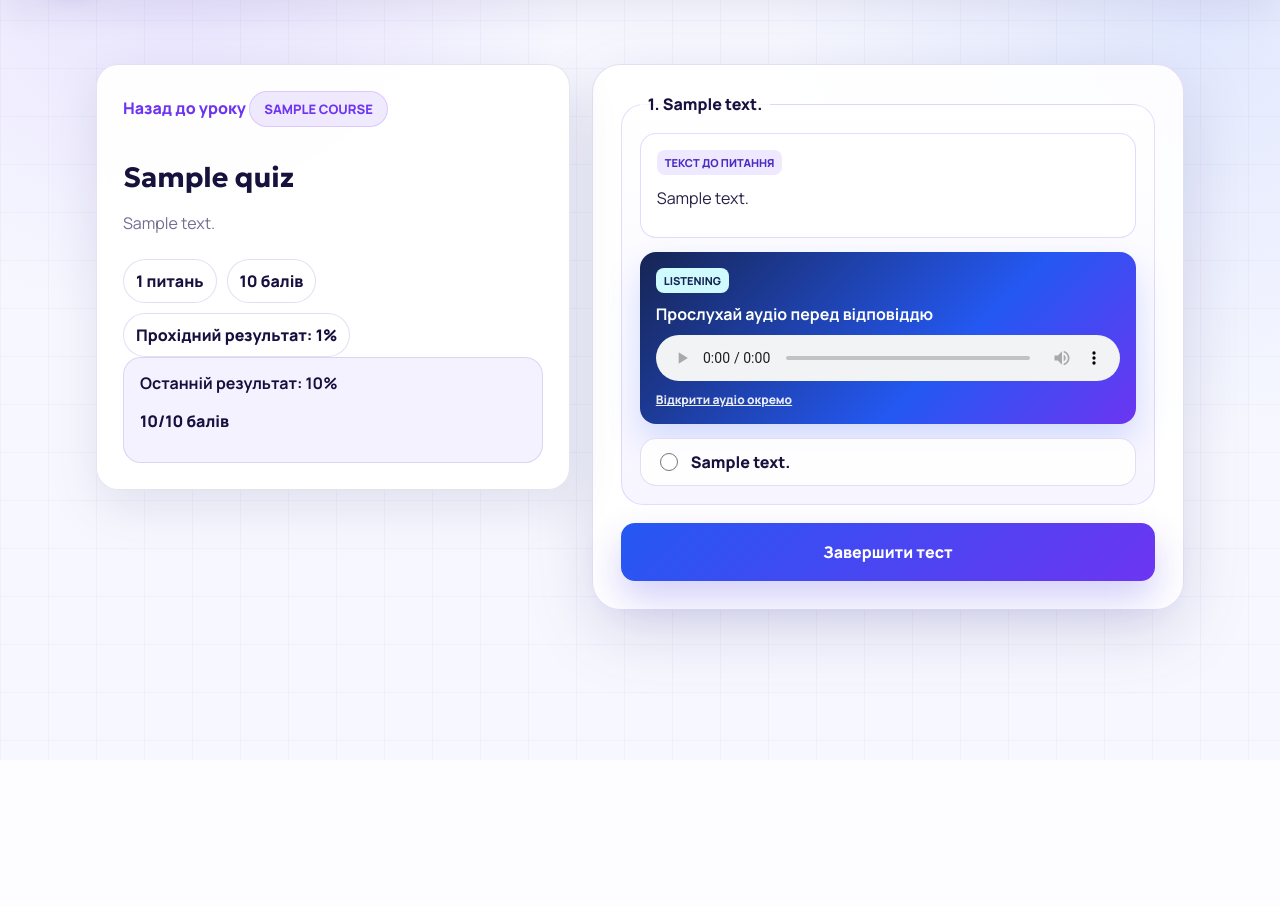
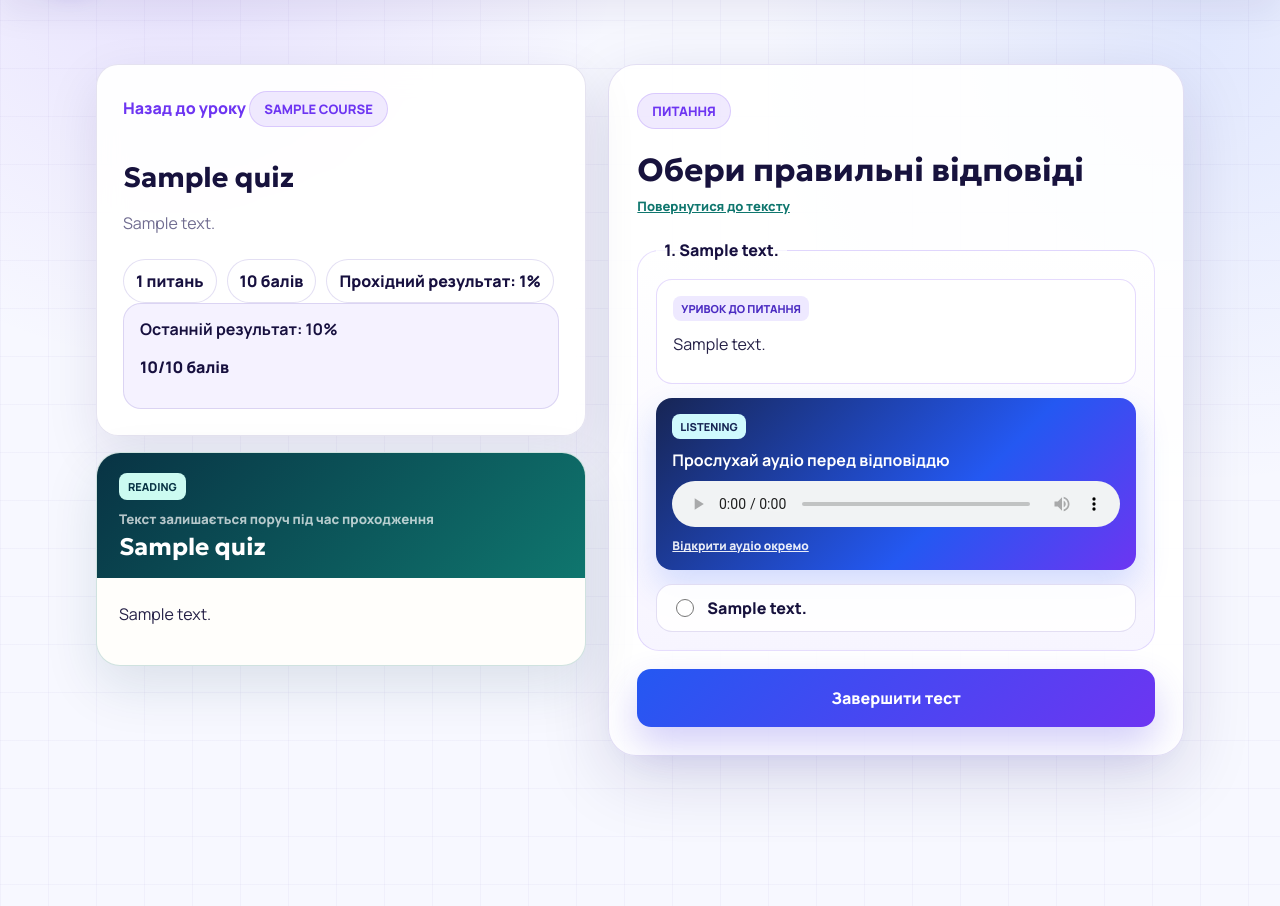
Before and after one commit to Sofier2/digital-center-platform, a Django app: page /quizzes/1/ in a window 1280 px wide. Shown: the part 76-982 px from the top of the page. Before the commit the page ends 836 px from the top, so only its background shows below. Run offline with Django 5.2, Linux system fonts and the light colour scheme; a user stored in the database is signed in; tables that the repository leaves empty hold one stand-in row (values such as "Sample post").

Commit message:
Modernize modules and add shared reading tests

```diff
--- a/learning/models.py
+++ b/learning/models.py
@@ -171,6 +171,8 @@ class Quiz(models.Model):
     lesson = models.ForeignKey(Lesson, on_delete=models.CASCADE, related_name="quizzes", verbose_name="урок")
     title = models.CharField("назва тесту", max_length=180)
     description = models.TextField("опис", blank=True)
+    reading_title = models.CharField("заголовок тексту для reading", max_length=180, blank=True)
+    reading_text = models.TextField("спільний текст для reading", blank=True)
     max_points = models.PositiveIntegerField("максимум балів", default=100)
     passing_percent = models.PositiveIntegerField("прохідний відсоток", default=60)
     is_published = models.BooleanField("опубліковано", default=True)
--- a/static/css/platform.css
+++ b/static/css/platform.css
@@ -1527,6 +1598,103 @@ a.path-lesson:hover {
   position: sticky;
   top: 96px;
   align-self: start;
+}
+
+.quiz-sidebar {
+  display: grid;
+  align-self: start;
+  gap: 16px;
+  min-width: 0;
+}
+
+.quiz-sidebar .quiz-intro {
+  position: static;
+}
+
+.quiz-shell:not(.has-reading) .quiz-sidebar .quiz-intro {
+  position: sticky;
+  top: 96px;
+}
+
+.quiz-shell.has-reading {
+  grid-template-columns: minmax(300px, 0.92fr) minmax(360px, 1.08fr);
+}
+
+.quiz-reading-sheet {
+  position: sticky;
+  top: 92px;
+  display: grid;
+  min-width: 0;
+  overflow: hidden;
+  background: #fffefb;
+  border: 1px solid rgba(15, 118, 110, 0.2);
+  border-radius: 24px;
+  box-shadow: 0 20px 54px rgba(15, 60, 86, 0.12);
+}
+
+.quiz-reading-sheet header {
+  padding: 20px 22px 16px;
+  background: linear-gradient(135deg, #083344, #0f766e);
+}
+
+.reading-badge {
+  display: inline-flex;
+  width: fit-content;
+  padding: 6px 9px;
+  color: #083344;
+  background: #ccfbf1;
+  border-radius: 8px;
+  font-size: 11px;
+  font-weight: 950;
+  text-transform: uppercase;
+}
+
+.quiz-reading-sheet header small {
+  display: block;
+  margin-top: 10px;
+  color: rgba(255, 255, 255, 0.7);
+  font-weight: 800;
+}
+
+.quiz-reading-sheet h2 {
+  margin: 5px 0 0;
+  color: #fff;
+  font-size: 24px;
+  line-height: 1.2;
+}
+
+.quiz-reading-body {
+  max-height: 54vh;
+  padding: 22px;
+  overflow-y: auto;
+  color: #252046;
+  font-size: 16px;
+  line-height: 1.82;
+  scrollbar-color: #0f766e #e9f8f5;
+  scrollbar-width: thin;
+}
+
+.quiz-reading-body p {
+  margin: 0 0 14px;
+}
+
+.quiz-questions-head {
+  display: grid;
+  gap: 7px;
+  padding-bottom: 6px;
+}
+
+.quiz-questions-head h2 {
+  margin: 0;
+  font-size: clamp(24px, 3vw, 32px);
+}
+
+.quiz-questions-head > a {
+  width: fit-content;
+  color: #0f766e;
+  font-size: 13px;
+  font-weight: 900;
+  text-decoration: underline;
 }
 
 .quiz-meta {
--- a/templates/learning/base.html
+++ b/templates/learning/base.html
@@ -11,7 +11,7 @@
     <link rel="preconnect" href="https://fonts.googleapis.com">
     <link rel="preconnect" href="https://fonts.gstatic.com" crossorigin>
     <link href="https://fonts.googleapis.com/css2?family=Geologica:wght@500;600;700;800;900&family=Manrope:wght@400;500;600;700;800&display=swap&subset=cyrillic" rel="stylesheet">
-    <link rel="stylesheet" href="{% static 'css/platform.css' %}?v=20260703-quizmedia1">
+    <link rel="stylesheet" href="{% static 'css/platform.css' %}?v=20260703-modern2">
   </head>
   <body>
     <header class="app-header">
--- a/templates/learning/take_quiz.html
+++ b/templates/learning/take_quiz.html
@@ -3,7 +3,8 @@
 {% block title %}{{ quiz.title }}{% endblock %}
 
 {% block content %}
-  <section class="quiz-shell">
+  <section class="quiz-shell {% if quiz.reading_text %}has-reading{% endif %}">
+    <aside class="quiz-sidebar">
       <article class="lesson-main quiz-intro">
         <a class="back-link" href="{{ quiz.lesson.get_absolute_url }}">Назад до уроку</a>
         <span class="eyebrow light">{{ quiz.lesson.module.course.title }}</span>
@@ -22,16 +23,33 @@
         {% endif %}
       </article>
 
+      {% if quiz.reading_text %}
+        <article class="quiz-reading-sheet" id="reading-text">
+          <header>
+            <span class="reading-badge">Reading</span>
+            <small>Текст залишається поруч під час проходження</small>
+            <h2>{{ quiz.reading_title|default:"Текст до завдань" }}</h2>
+          </header>
+          <div class="quiz-reading-body">{{ quiz.reading_text|linebreaks }}</div>
+        </article>
+      {% endif %}
+    </aside>
+
     <form class="quiz-card" method="post">
       {% csrf_token %}
       {% if question_fields %}
+        <header class="quiz-questions-head">
+          <span class="eyebrow light">Питання</span>
+          <h2>Обери правильні відповіді</h2>
+          {% if quiz.reading_text %}<a href="#reading-text">Повернутися до тексту</a>{% endif %}
+        </header>
         {% for item in question_fields %}
           <fieldset class="quiz-question">
             <legend>{{ forloop.counter }}. {{ item.question.text }}</legend>
 
             {% if item.question.context_text %}
               <div class="quiz-support reading-passage">
-                <span class="support-label">Текст до питання</span>
+                <span class="support-label">Уривок до питання</span>
                 <div>{{ item.question.context_text|linebreaks }}</div>
               </div>
             {% endif %}
@@ -41,11 +59,7 @@
                 <span class="support-label">Listening</span>
                 <strong>Прослухай аудіо перед відповіддю</strong>
                 <audio controls preload="metadata">
-                  {% if item.question.audio_file %}
-                    <source src="{{ item.question.audio_file.url }}">
-                  {% else %}
-                    <source src="{{ item.question.audio_url }}">
-                  {% endif %}
+                  {% if item.question.audio_file %}<source src="{{ item.question.audio_file.url }}">{% else %}<source src="{{ item.question.audio_url }}">{% endif %}
                   Твій браузер не підтримує аудіоплеєр.
                 </audio>
                 {% if item.question.audio_file %}
@@ -56,9 +70,7 @@
               </div>
             {% endif %}
 
-            <div class="choice-list">
-              {{ item.field }}
-            </div>
+            <div class="choice-list">{{ item.field }}</div>
             {% if item.field.errors %}<small class="form-error">{{ item.field.errors|striptags }}</small>{% endif %}
           </fieldset>
         {% endfor %}
```
Also changed, not shown: other parts of static/css/platform.css (+110 -1 lines), learning/admin.py (+7 -1 lines), learning/migrations/0007_quiz_reading_text.py (added). Lines whose indentation alone changed are shown as unchanged.
